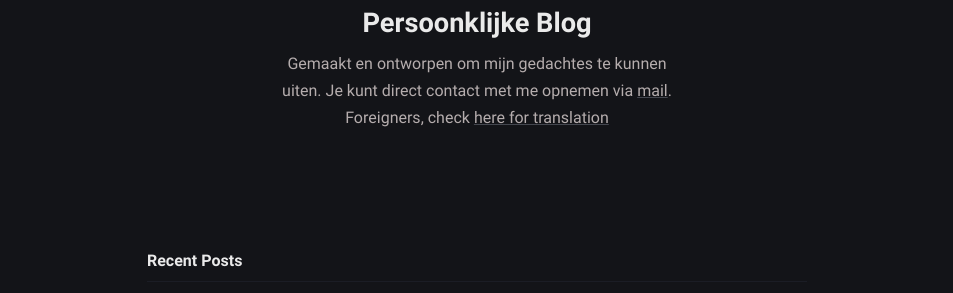
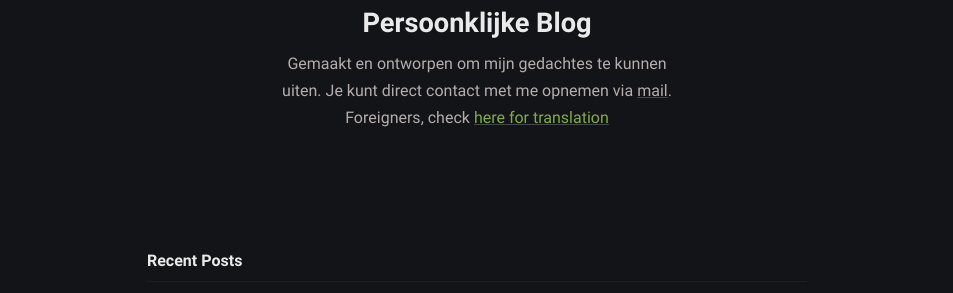
Before and after one commit to piharpi/jekyll-klise, a Jekyll site: the page built from index.md, in a window 1280 px wide. Shown: the part 250-543 px from the top of the page, without its empty margins (163-1116 px from the left). Built offline with Jekyll 4.4.1, drawn with Linux system fonts in a browser that asks for light colours.

Commit message:
Update _config.yml and oekraïne.webp

```diff
--- a/_config.yml
+++ b/_config.yml
@@ -15,7 +15,7 @@ author:
   bio: >- # tell to the world
     Gemaakt en ontworpen om mijn gedachtes te kunnen uiten.
     Je kunt direct contact met me opnemen via <a href='mailto:persoonlijkeblog@privemail.xyz' target='_blank'>mail</a>.
-    Foreigners, check  <a href='https://www-persoonlijkeblog-nl.translate.goog/?_x_tr_sl=auto&_x_tr_tl=en&_x_tr_hl=nl&_x_tr_pto=wapp' target='_blank'>here for translation</a>
+    Foreigners, check  <a href='https://www-persoonlijkeblog-nl.translate.goog/?_x_tr_sl=auto&_x_tr_tl=en&_x_tr_hl=nl&_x_tr_pto=wapp' style="color: #8ebf42" target='_blank'>here for translation</a>
   #username: username # general username
   #github: github_username # github username
   #twitter: twitter_username # twitter username
```
Also changed, not shown: assets/images/oekraïne.webp (added).
